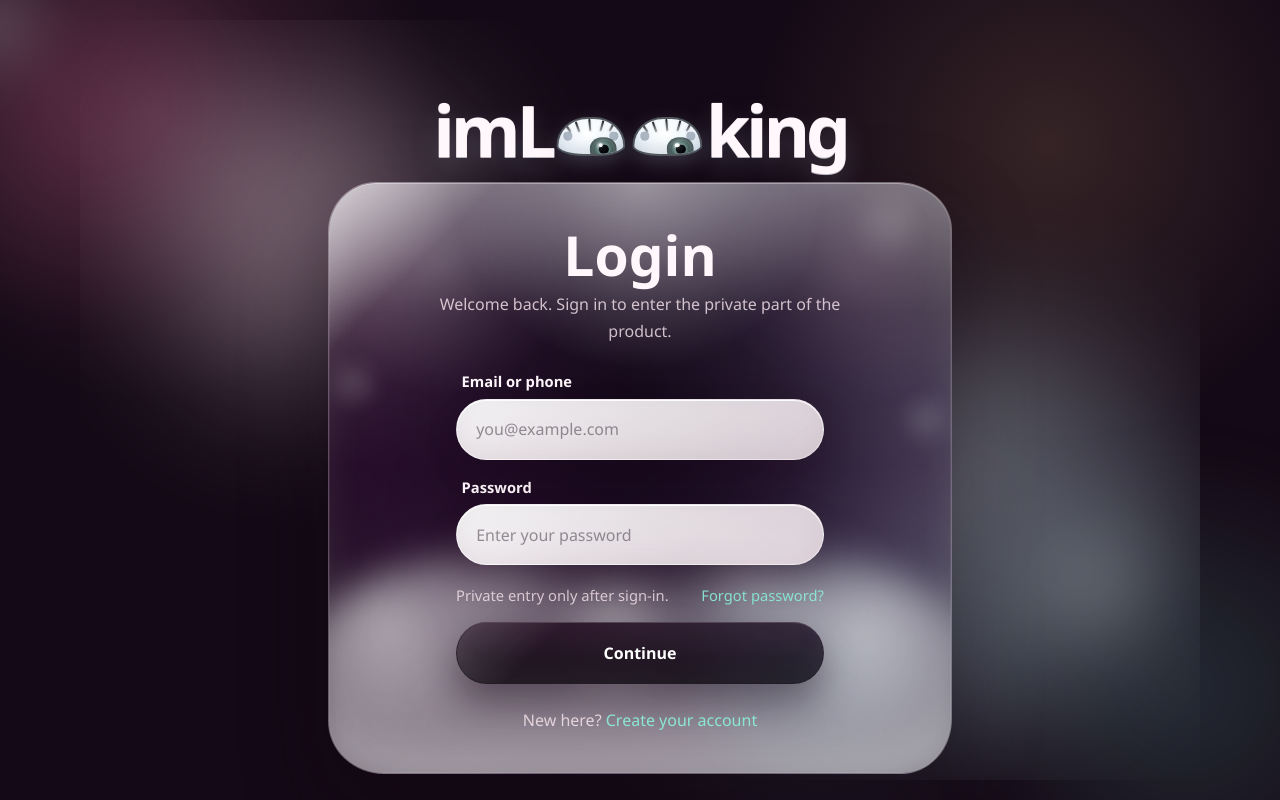
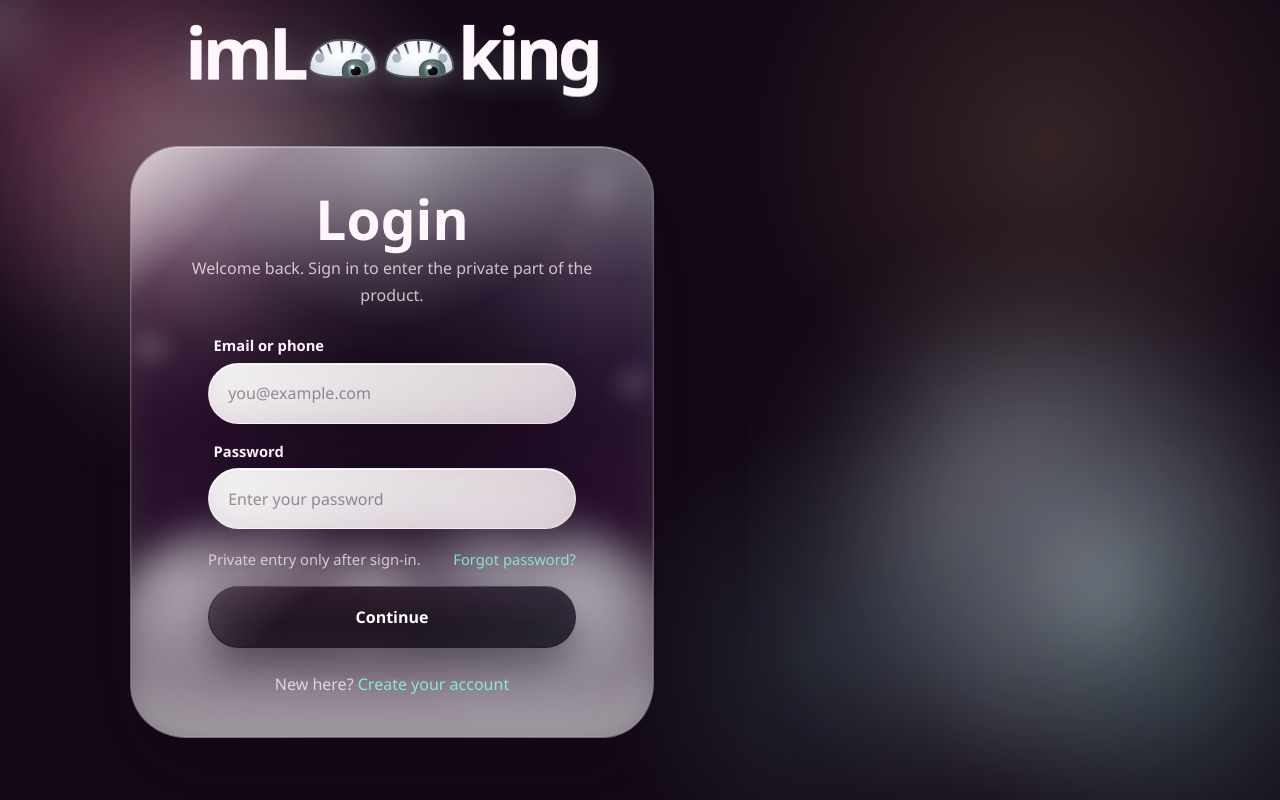
Before and after one commit to death7415/imLooking-frontend, a React (Vite) app: page /login in a window 1280 px wide. Built offline with nearby package versions, Linux system fonts and the light colour scheme.

Commit message:
feat: enhance login experience layout and structure
Co-authored-by: Shyam Narayan Dubey <30211282+death7415@users.noreply.github.com>

```diff
--- a/src/features/auth/ui/LoginExperience.css
+++ b/src/features/auth/ui/LoginExperience.css
@@ -1,16 +1,9 @@
-.login-experience {
-  position: relative;
-  min-height: min(100vh - 2.5rem, 54rem);
-  display: grid;
-  place-items: center;
-  padding: 4.5rem 0 0;
-}
-
 .login-experience__ambient {
-  position: absolute;
+  position: fixed;
   inset: 0;
   pointer-events: none;
   overflow: hidden;
+  z-index: 0;
 }
 
 .login-experience__ambient::before,
@@ -44,6 +37,11 @@
 
 .login-experience__wrap {
   position: relative;
+  z-index: 1;
+  min-height: min(100vh - 2.5rem, 54rem);
+  display: grid;
+  place-items: center;
+  padding: 4.5rem 0 0;
   width: min(100%, 39rem);
   padding-top: 5.25rem;
 }
--- a/src/features/auth/ui/LoginExperience.jsx
+++ b/src/features/auth/ui/LoginExperience.jsx
@@ -4,7 +4,7 @@ import './LoginExperience.css'
 
 export function LoginExperience() {
   return (
-    <section className="login-experience">
+    <>
       <div className="login-experience__ambient" aria-hidden="true" />
 
       <div className="login-experience__wrap">
@@ -70,6 +70,6 @@ export function LoginExperience() {
           </p>
         </motion.div>
       </div>
-    </section>
+    </>
   )
 }
```
